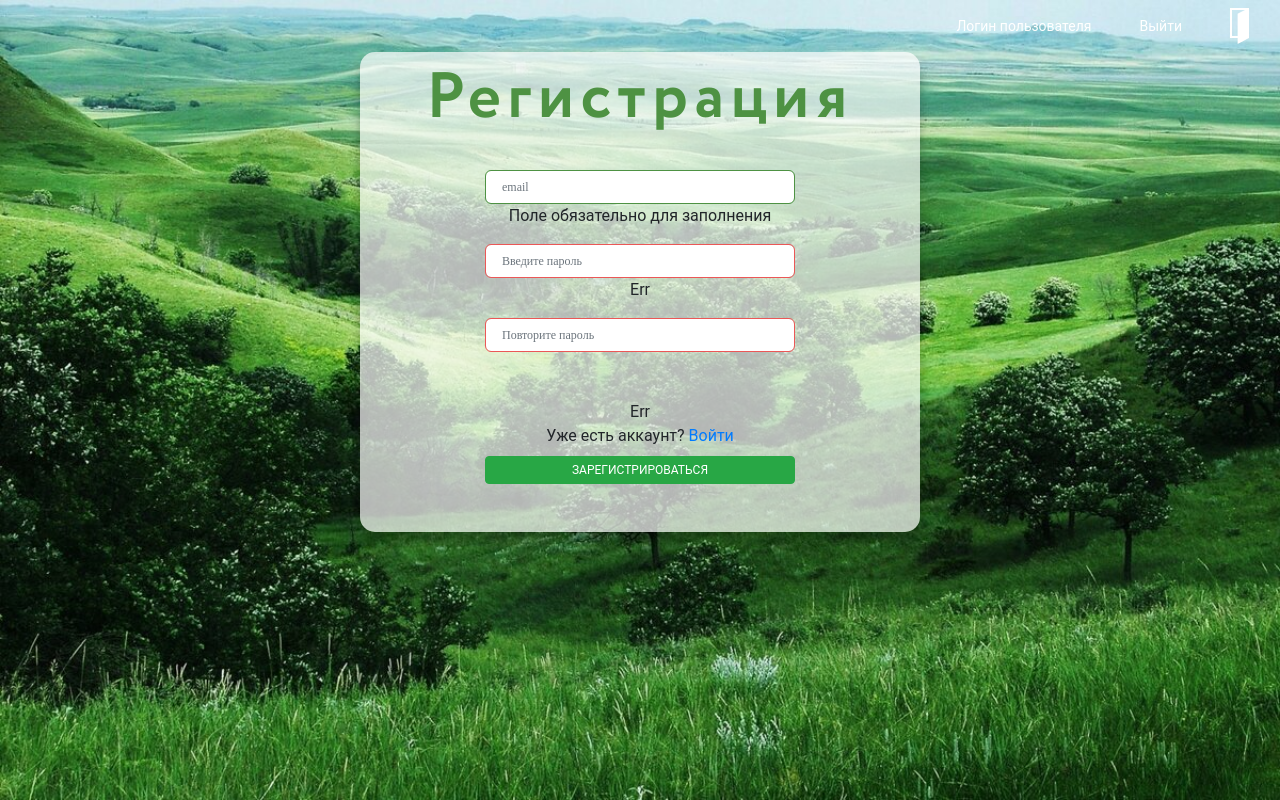
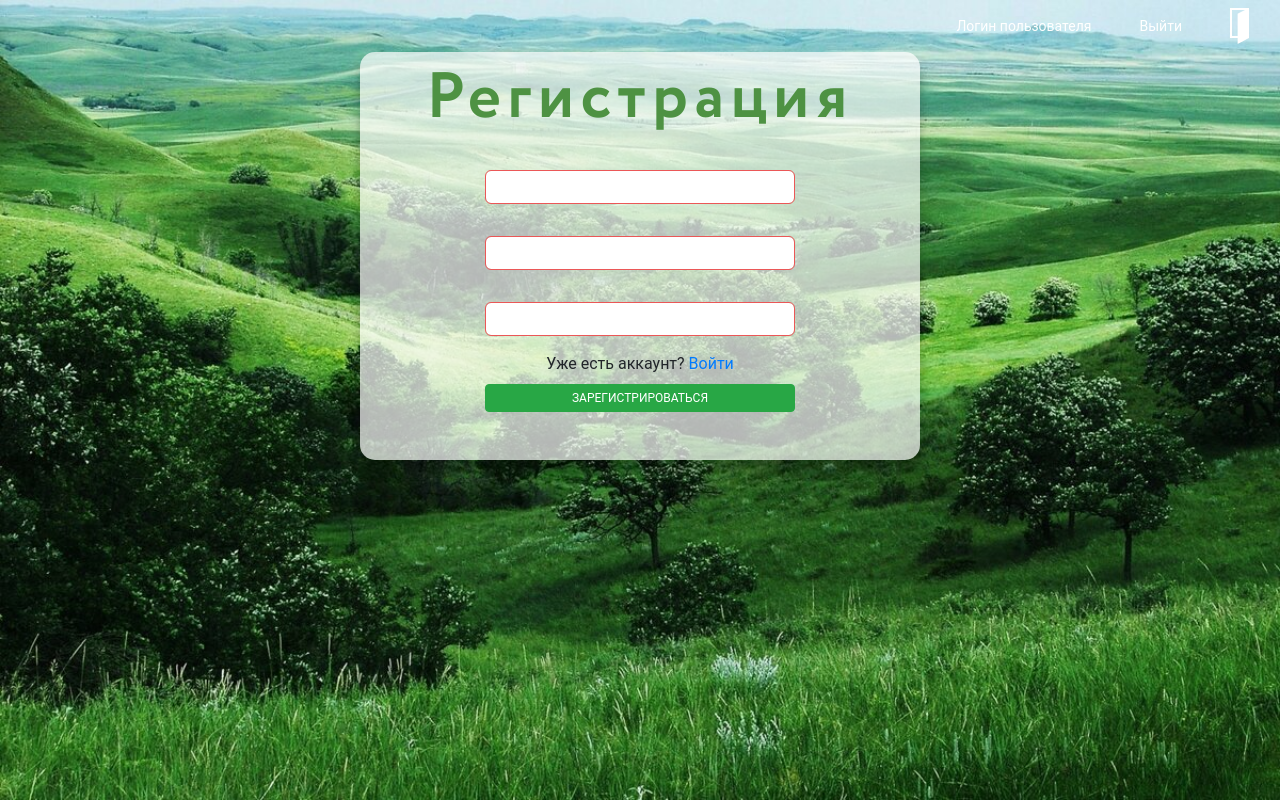
Before and after one commit to Fessan-zz/todov2, a Vue app: page / in a window 1280 px wide. Built offline with nearby package versions, Linux system fonts and the light colour scheme; no server answers; a web font is replaced by a local one.

Commit message:
complit validations register

```diff
--- a/src/views/auth/t-register.vue
+++ b/src/views/auth/t-register.vue
@@ -8,35 +8,48 @@
 
         <!--                email                -->
         <div
-          class="form-item"
-          :class="{ 't-register--error': $v.email.$error }"
+          class="form-group"
+          :class="{ 'errorInput': $v.email.$error }"
         >
           <input
             type="email"
-            placeholder="email"
-            class="form-control form-input login-input mt-3 p-3"
-            v-model="email"
-            @change="$v.email.touch()"
-         >
-         </div>
+            class="form-control form-input  email-input mt-3 p-3"
+            v-model.trim="$v.email.$model"
+          />
           <div class="error" v-if="!$v.email.required">Поле обязательно для заполнения</div>
           <div class="error" v-if="!$v.email.email">Введите действительный email</div>
+        </div>
 
           <!--             password      -->
+        <div
+          class="form-group"
+          :class="{ 'errorInput': $v.password.$error }"
+        >
           <input
             type="password"
-          placeholder="Введите пароль"
             class="form-control form-input  email-input mt-3 p-3"
-          v-model="password"
+            v-model.trim="$v.password.$model"
+          />
+          <div class="error" v-if="!$v.password.required">Поле обязательно для заполнения</div>
+          <div class="error" v-if="!$v.password.minLength">
+            Пароль не меньше{{ $v.password.$params.minLength.min }} символов
+          </div>
+        </div>
+
+            <!--          repeatPassword -->
+         <div
+          class="form-group"
+          :class="{ 'errorInput': $v.repeatPassword.$error }"
         >
-         <span >Err</span>
           <input
             type="password"
-          placeholder="Повторите пароль"
-          class="form-control form-input  email-input mt-3 mb-5 p-3"
-          v-model="repeatPassword"
-         >
-         <span >Err  </span>
+            class="form-control form-input  email-input mt-3 p-3"
+            v-model.trim="$v.repeatPassword.$model"
+          />
+          <div class="error" v-if="!$v.repeatPassword.sameAsPassword">
+            Пароли не совпадают.
+          </div>
+        </div>
          <span class="mb-2" >Уже есть аккаунт? <router-link to="/login">Войти</router-link> </span>
         <button type="submit" class="btn btn-success mb-5">ЗАРЕГИСТРИРОВАТЬСЯ</button>
       </div>
@@ -47,7 +60,9 @@
 
 <script>
 
-import { required, email } from 'vuelidate/lib/validators';
+import {
+  required, email, minLength, sameAs,
+} from 'vuelidate/lib/validators';
 
 export default {
   name: 'register',
@@ -63,12 +78,27 @@ export default {
       required,
       email,
     },
+    password: {
+      required,
+      minLength: minLength(6),
+    },
+    repeatPassword: {
+      sameAsPassword: sameAs('password'),
+    },
   },
 };
 </script>
 
 <style lang="scss">
+.form-group .error {
+  display: none;
+}
+.form-group  .errorInput {
+  .error {
+    display: block;
+  }
+}
 .t-register--error{
-  background-color: red;
+  border-color: red;
 }
 </style>
```
Lines whose indentation alone changed are shown as unchanged.
